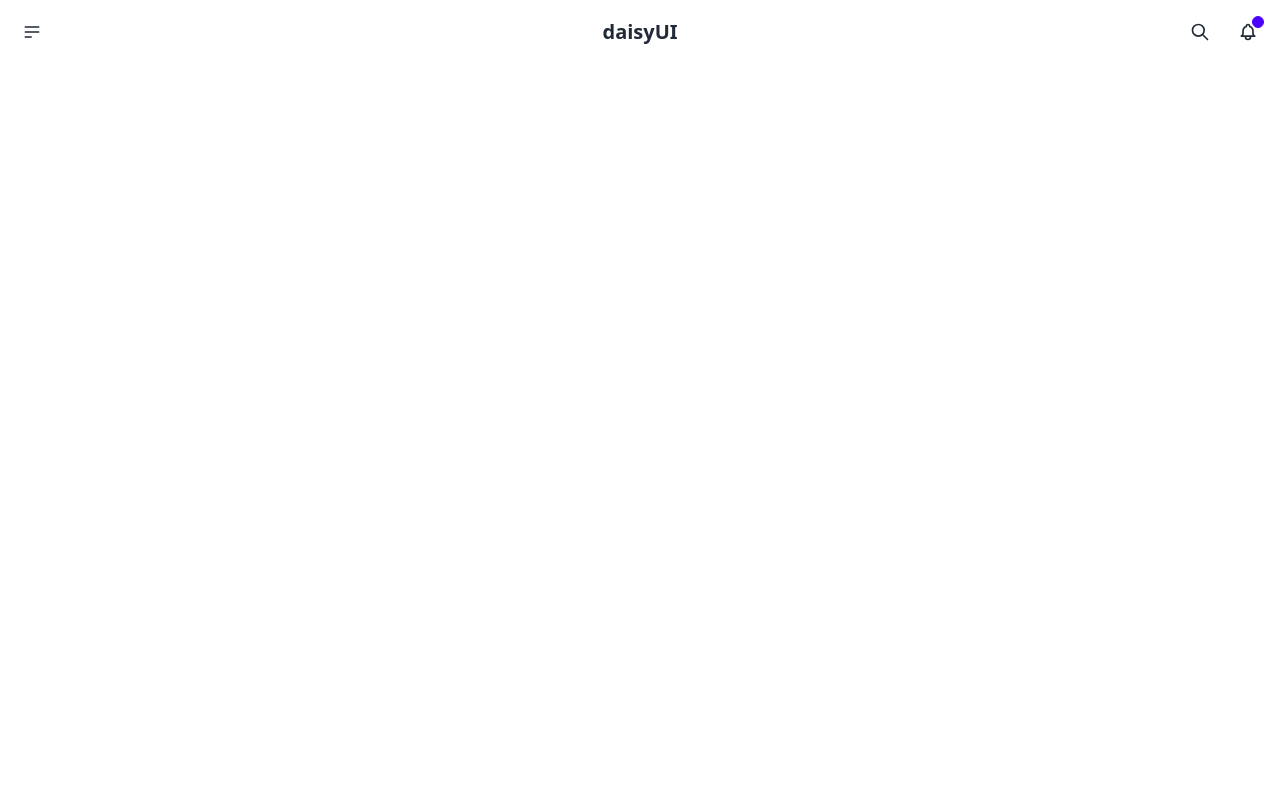
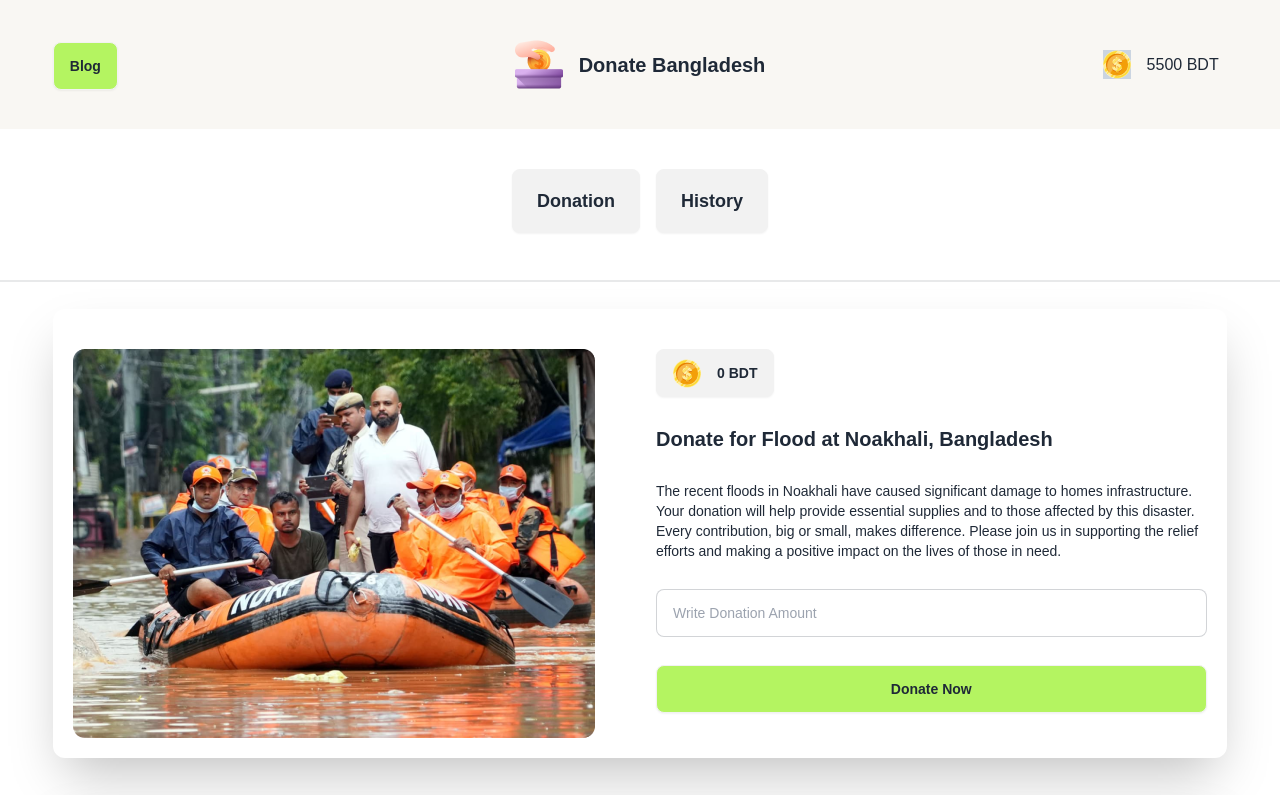
Before and after one commit to Nazmul4d/My-fifth-Assingment, a plain HTML site: page index.html in a window 1280 px wide. Shown: the top 795 px of the page. Drawn offline with nearby package versions, Linux system fonts and the light colour scheme; a web font is replaced by a local one.

Commit message:
added by navbar

```diff
--- a/index.html
+++ b/index.html
@@ -1,84 +1,120 @@
 <!DOCTYPE html>
 <html lang="en">
+
 <head>
           <meta charset="UTF-8">
           <meta name="viewport" content="width=device-width, initial-scale=1.0">
           <title>My-Fifth-Assingment</title>
-          <link href="https://cdn.jsdelivr.net/npm/daisyui@4.12.14/dist/full.min.css" rel="stylesheet" type="text/css" />
+          <link href="https://cdn.jsdelivr.net/npm/daisyui@4.12.14/dist/full.min.css" rel="stylesheet"
+                    type="text/css" />
           <script src="https://cdn.tailwindcss.com"></script>
+          <link rel="stylesheet" href="style/style.css">
+          <link rel="preconnect" href="https://fonts.googleapis.com">
+          <link rel="preconnect" href="https://fonts.gstatic.com" crossorigin>
+          <link href="https://fonts.googleapis.com/css2?family=Lexend+Exa:wght@100..900&display=swap" rel="stylesheet">
 </head>
-<body>
-          <nav>
-            <div class="container flex justify-center">
-                    <div class="navbar bg-base-100">
+
+<body class="Lexend">
+          <nav class="">
+               <div class="bg-clr">
+                    <div class="w-11/12 mx-auto py-8">
+                              <div class="navbar">
                                         <div class="navbar-start">
                                                   <div class="dropdown">
-                                  <div tabindex="0" role="button" class="btn btn-ghost btn-circle">
-                                    <svg
-                                      xmlns="http://www.w3.org/2000/svg"
-                                      class="h-5 w-5"
-                                      fill="none"
-                                      viewBox="0 0 24 24"
-                                      stroke="currentColor">
-                                      <path
-                                        stroke-linecap="round"
-                                        stroke-linejoin="round"
-                                        stroke-width="2"
-                                        d="M4 6h16M4 12h16M4 18h7" />
-                                    </svg>
+                                                            <div tabindex="0" role="button"
+                                                                      class="btn btn-ghost btn-circle">
+                                                                      <button
+                                                                                class="btn common-clr-btn">Blog</button>
                                                             </div>
-                                  <ul
-                                    tabindex="0"
-                                    class="menu menu-sm dropdown-content bg-base-100 rounded-box z-[1] mt-3 w-52 p-2 shadow">
-                                    <li><a>Homepage</a></li>
-                                    <li><a>Portfolio</a></li>
-                                    <li><a>About</a></li>
-                                  </ul>
                                                   </div>
                                         </div>
                                         <div class="navbar-center">
-                                <a class="btn btn-ghost text-xl">daisyUI</a>
+                                                  <div class="flex justify-center items-center gap-4">
+                                                            <img class="" src="logo.png" alt="">
+                                                            <h1 class="text-xl font-bold">Donate Bangladesh</h1>
+                                                  </div>
+
                                         </div>
                                         <div class="navbar-end">
-                                <button class="btn btn-ghost btn-circle">
-                                  <svg
-                                    xmlns="http://www.w3.org/2000/svg"
-                                    class="h-5 w-5"
-                                    fill="none"
-                                    viewBox="0 0 24 24"
-                                    stroke="currentColor">
-                                    <path
-                                      stroke-linecap="round"
-                                      stroke-linejoin="round"
-                                      stroke-width="2"
-                                      d="M21 21l-6-6m2-5a7 7 0 11-14 0 7 7 0 0114 0z" />
-                                  </svg>
-                                </button>
-                                <button class="btn btn-ghost btn-circle">
-                                  <div class="indicator">
-                                    <svg
-                                      xmlns="http://www.w3.org/2000/svg"
-                                      class="h-5 w-5"
-                                      fill="none"
-                                      viewBox="0 0 24 24"
-                                      stroke="currentColor">
-                                      <path
-                                        stroke-linecap="round"
-                                        stroke-linejoin="round"
-                                        stroke-width="2"
-                                        d="M15 17h5l-1.405-1.405A2.032 2.032 0 0118 14.158V11a6.002 6.002 0 00-4-5.659V5a2 2 0 10-4 0v.341C7.67 6.165 6 8.388 6 11v3.159c0 .538-.214 1.055-.595 1.436L4 17h5m6 0v1a3 3 0 11-6 0v-1m6 0H9" />
-                                    </svg>
-                                    <span class="badge badge-xs badge-primary indicator-item"></span>
-                                  </div>
-                                </button>
+                                                 <div class="flex justify-center items-center gap-4">
+                                                  <img class="border-dotted bg-slate-300" src="coin.png" alt="">
+                                                  <h1>5500 BDT</h1>
                                                  </div>
                                         </div>
                               </div>
+                    </div>
+               </div>
+
+               <div class="btn-style flex justify-center my-10 gap-4">
+                    <button class="btn btn-lg">Donation</button>
+                    <button class="btn btn-lg">History</button>
+
+               </div>
+               <div class="divider"></div>
           </nav>
-          <main></main>
+          <main>
+                 <div class="w-11/12 mx-auto gap-8 lg:flex mt-5 rounded-xl shadow-2xl p-5">
+                    <div class="lg:w-[50%] mt-5">
+                       <img src="noakhali.png" alt="">
+                    </div>
+                    <div class="lg:w-[50%] space-y-7  ">
+                              <div class="btn mt-5">
+                                        <button class="flex justify-center items-center gap-4">
+                                                  <img src="coin.png" alt="">
+                                                  <h1>0 BDT</h1></button>
+                              </div>
+
+                              <h1 class="text-xl font-bold">Donate for Flood at Noakhali, Bangladesh</h1>
+
+                                                  <p class="text-sm font-light"> The recent floods in Noakhali have caused significant damage to homes  infrastructure. Your donation will help provide essential supplies and  to those affected by this disaster. Every contribution, big or small, makes  difference. Please join us in supporting the relief efforts and making a positive impact on the lives of those in need.</p>
+                                                  <input type="text" placeholder="Write Donation Amount" class="input input-bordered w-full font-light text-sm " />
+
+                                                  <button class="btn btn-block common-clr-btn">Donate Now</button>
+                    </div>
+                 </div>
+                 <div class="w-11/12 mx-auto gap-8 lg:flex mt-10 rounded-xl shadow-2xl p-5">
+                    <div class="lg:w-[50%] mt-5">
+                       <img src="feni.png" alt="">
+                    </div>
+                    <div class="lg:w-[50%] space-y-8  ">
+                              <div class="btn mt-5">
+                                        <button class="flex justify-center items-center gap-4">
+                                                  <img src="coin.png" alt="">
+                                                  <h1>600 BDT</h1></button>
+                              </div>
+
+                              <h1 class="text-xl font-bold">Donate for Flood Relief in Feni,Bangladesh</h1>
+
+                                                  <p class="text-sm font-light">The recent floods in Feni have devastated local communities, leading to severe disruption and loss. Your generous donation will help provide immediate aid, including food, clean water, and medical supplies, to those affected by this calamity. Together, we can offer crucial support and help rebuild lives in the aftermath of this disaster. Every contribution counts towards making a real difference. Please consider donating today to assist those in urgent need.</p>
+                                                  <input type="text" placeholder="Write Donation Amount" class="input input-bordered w-full font-light text-sm " />
+
+                                                  <button class="btn btn-block common-clr-btn">Donate Now</button>
+                    </div>
+                 </div>
+                 <div class="w-11/12 mx-auto gap-8 lg:flex mt-10 rounded-xl shadow-2xl p-5">
+                    <div class="lg:w-[50%] mt-5">
+                       <img src="quota-protest.png" alt="">
+                    </div>
+                    <div class="lg:w-[50%] space-y-8  ">
+                              <div class="btn mt-5">
+                                        <button class="flex justify-center items-center gap-4">
+                                                  <img src="coin.png" alt="">
+                                                  <h1>2400 BDT</h1></button>
+                              </div>
+
+                              <h1 class="text-xl font-bold">Aid for Injured in the Quota Movement</h1>
+
+                                                  <p class="text-sm font-light">The recent Quota movement has resulted in numerous injuries and significant hardship for many individuals. Your support is crucial in providing medical assistance, rehabilitation, and necessary supplies to those affected. By contributing, you help ensure that injured individuals receive the care and support they need during this challenging time. Every donation plays a vital role in alleviating their suffering and aiding in their recovery. Please consider making a donation to support these brave individuals in their time of need.</p>
+                                                  <input type="text" placeholder="Write Donation Amount" class="input input-bordered w-full font-light text-sm " />
+
+                                                  <button class="btn btn-block common-clr-btn">Donate Now</button>
+                    </div>
+                 </div>
+          </main>
           <footer></footer>
 
 
 
 </body>
+
 </html>
--- /dev/null
+++ b/style/style.css
@@ -0,0 +1,17 @@
+.Lexend{
+          font-family: "Lexend Exa", sans-serif;
+}
+
+.common-clr-btn{
+          background: rgb(180, 244, 97);
+}
+.bg-clr{
+          background: rgb(249, 247, 243);
+}
+.brdr{
+          box-sizing: border-box;
+          border: 2px solid rgba(17, 17, 17, 0.1);
+          border-radius: 8px;
+
+          background: rgb(255, 255, 255);
+}
```
Also changed, not shown: coin.png (added), feni.png (added), logo.png (added), noakhali.png (added), quota-protest.png (added). Lines whose indentation alone changed are shown as unchanged.
